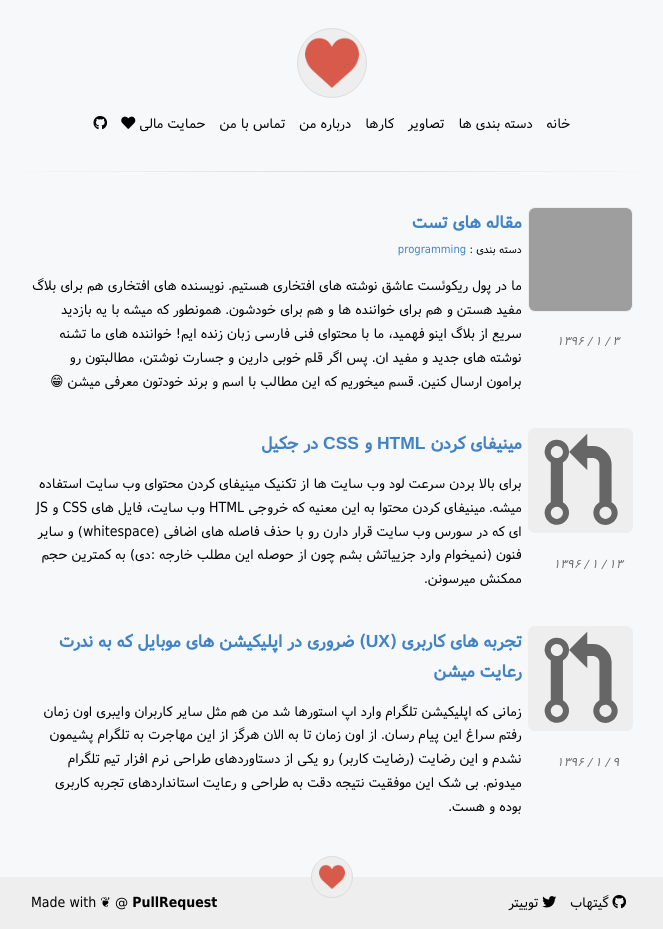
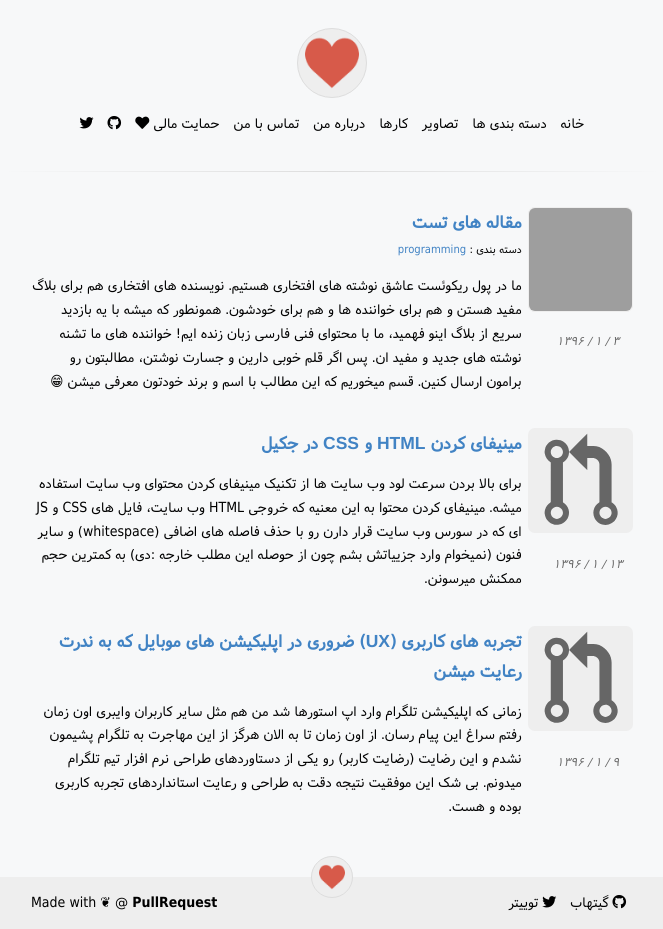
Before and after one commit to rashid2003/blog, a Jekyll site: the page built from index.html, in a window 1280 px wide. Shown: the whole page, without its empty margins (308-971 px from the left). Built offline with Jekyll 4.4.1, drawn with Linux system fonts in a browser that asks for light colours; some web fonts are replaced; grey boxes are pictures that could not be loaded.

Commit message:
Update header.html

```diff
--- a/_includes/header.html
+++ b/_includes/header.html
@@ -40,8 +40,11 @@
 }"></i></a>
       </li>
       <br>
-            <li>
-        <a {% if page.label == pg.label %} class="active" {% endif %} href="http://github.com/rashid2003"><i class="fab fa-github"></i></a>
+      <li>
+        <a {% if page.label == pg.label %} class="active" {% endif %} href="http://github.com/rashid2003/"><i class="fab fa-github"></i></a>
+      </li>
+      <li>
+        <a {% if page.label == pg.label %} class="active" {% endif %} href="http://twitter.com/rashid_obaidi/"><i class="fab fa-twitter"></i></a>
       </li>
     </ul>
 
```
